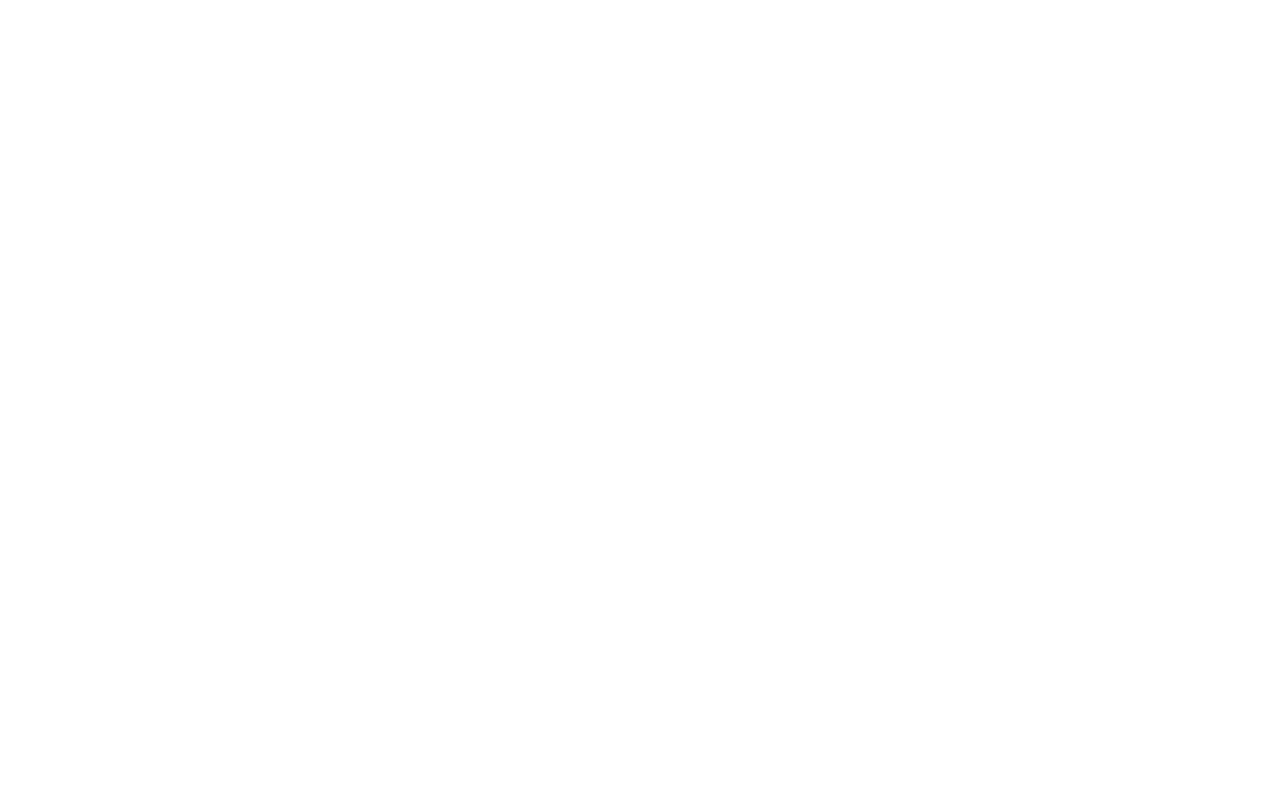
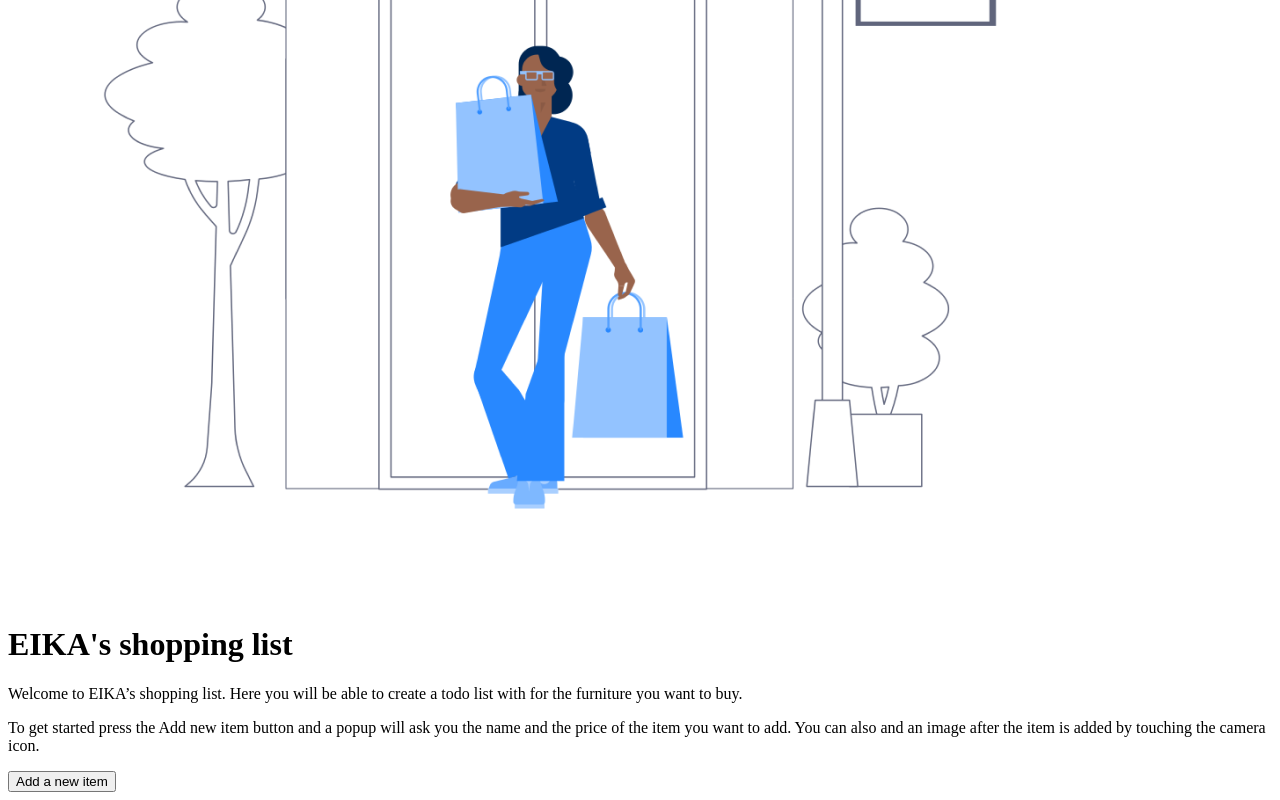
Before and after one commit to Nermeen-M/testing-todo, a React (Create React App) app: page / in a window 1280 px wide. Shown: the part 207-1007 px from the top of the page. Before the commit the page ends 800 px from the top, so only its background shows below. Built offline with nearby package versions, Linux system fonts and the light colour scheme.

Commit message:
Add welcome screen and modal

```diff
--- a/public/index.html
+++ b/public/index.html
@@ -29,6 +29,7 @@
   <body>
     <noscript>You need to enable JavaScript to run this app.</noscript>
     <div id="root"></div>
+    <div id="portal"></div>
     <!--
       This HTML file is a template.
       If you open it directly in the browser, you will see an empty page.
--- a/src/App.jsx
+++ b/src/App.jsx
@@ -1,7 +1,15 @@
+import { useState } from "react";
+
+import Modal from "./components/Modal";
+import WelcomeScreen from "./screens/WelcomeScreen";
+
 export default function App() {
+  const [modal, setModal] = useState(null);
+
   return (
     <div className="App">
-      <h1>Testing todo</h1>
+      <WelcomeScreen setModal={setModal} />
+      <Modal modalState={[modal, setModal]} />
     </div>
   );
 }
--- /dev/null
+++ b/src/components/Modal.jsx
@@ -0,0 +1,17 @@
+import { createPortal } from "react-dom";
+
+export default function Modal({ modalState }) {
+  const [modal, setModal] = modalState;
+
+  const HTMLElement = document.getElementById("portal");
+
+  if (modal === null) return null;
+
+  return createPortal(
+    <div id="modal">
+      <div className="backdrop" onClick={() => setModal(null)}></div>
+      <div className="window">{modal}</div>
+    </div>,
+    HTMLElement
+  );
+}
--- /dev/null
+++ b/src/screens/WelcomeScreen.jsx
@@ -0,0 +1,24 @@
+import Image from "../assets/images/shopping image.png";
+
+export default function WelcomeScreen({ setModal }) {
+  return (
+    <div id="welcome-screen">
+      <img
+        className="hero"
+        src={Image}
+        alt="A woman getting out of a store with some shopping bags"
+      />
+      <h1>EIKA's shopping list</h1>
+      <p>
+        Welcome to EIKA’s shopping list. Here you will be able to create a todo
+        list with for the furniture you want to buy.
+      </p>
+      <p>
+        To get started press the Add new item button and a popup will ask you
+        the name and the price of the item you want to add. You can also and an
+        image after the item is added by touching the camera icon.
+      </p>
+      <button onClick={() => setModal(<p>Hello</p>)}>Add a new item</button>
+    </div>
+  );
+}
```
Also changed, not shown: src/assets/images/shopping image.png (added).
